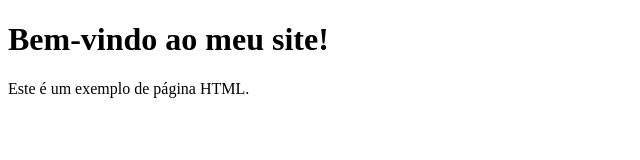
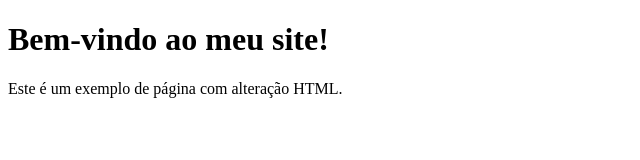
Before and after one commit to jenifer-lee2/Teste-jenifer, a plain HTML site: page index.html in a window 1280 px wide. Shown: the whole page, without its empty margins (0-640 px from the left). Drawn offline with Linux system fonts and the light colour scheme.

Commit message:
Alteração teste

```diff
--- a/index.html
+++ b/index.html
@@ -6,6 +6,6 @@
   </head>
   <body>
     <h1>Bem-vindo ao meu site!</h1>
-    <p>Este é um exemplo de página HTML.</p>
+    <p>Este é um exemplo de página com alteração HTML.</p>
   </body>
 </html>
```
